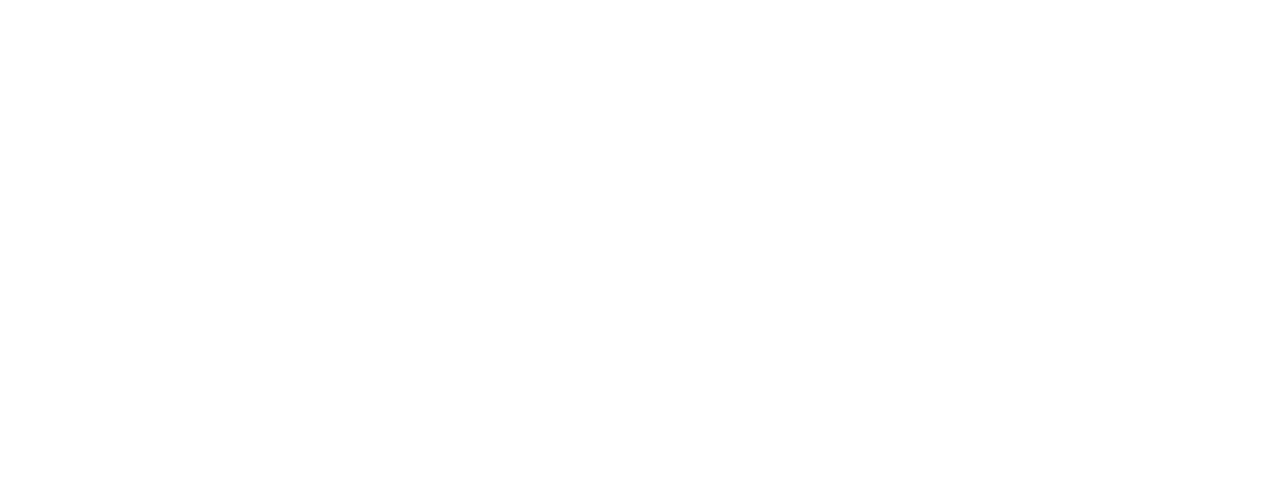
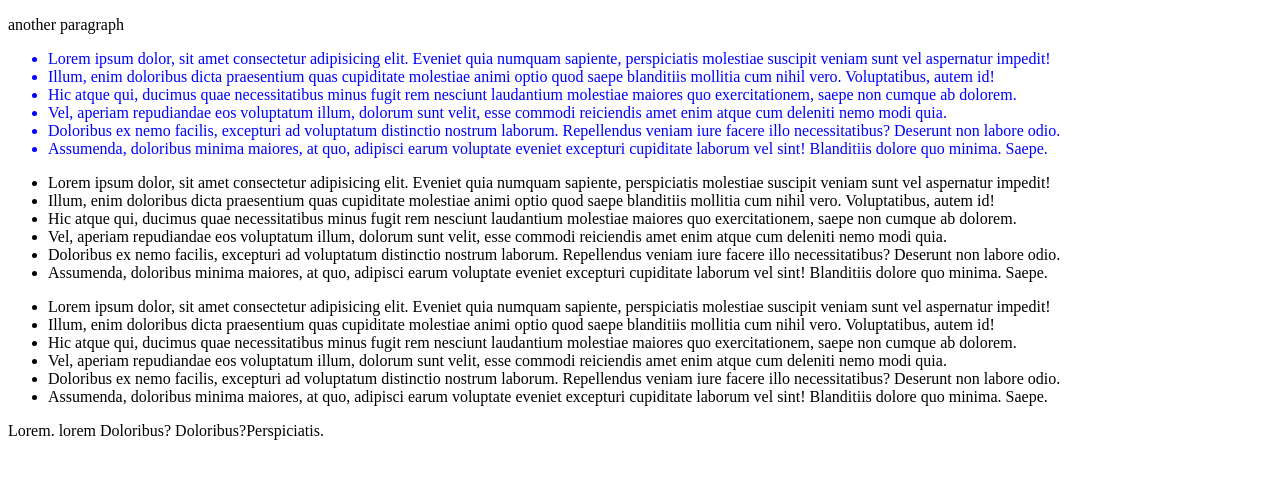
Before and after one commit to kate-miah/018, a plain HTML site: page index.html in a window 1280 px wide. Drawn offline with Linux system fonts and the light colour scheme.

Commit message:
first-child and first-of-type

```diff
--- a/assets/style.css
+++ b/assets/style.css
@@ -0,0 +1,19 @@
+/*
+:first-child - перша дитина свого батька
+:first-of-type - перша дитина ТАКОГО ТИПУ
+
+*/
+
+
+/* Task1
+
+Вибрати першу лішку першого улу
+
+ul:first-of-type > li:first-child{
+    color: blue;
+}
+*/
+
+ul:first-of-type{
+    color: blue;
+}
--- a/index.html
+++ b/index.html
@@ -7,6 +7,36 @@
     <link rel="stylesheet" href="./assets/style.css">
 </head>
 <body>
+    <p>another paragraph</p>
+    <ul>
+        <li>Lorem ipsum dolor, sit amet consectetur adipisicing elit. Eveniet quia numquam sapiente, perspiciatis molestiae suscipit veniam sunt vel aspernatur impedit!</li>
+        <li>Illum, enim doloribus dicta praesentium quas cupiditate molestiae animi optio quod saepe blanditiis mollitia cum nihil vero. Voluptatibus, autem id!</li>
+        <li>Hic atque qui, ducimus quae necessitatibus minus fugit rem nesciunt laudantium molestiae maiores quo exercitationem, saepe non cumque ab dolorem.</li>
+        <li>Vel, aperiam repudiandae eos voluptatum illum, dolorum sunt velit, esse commodi reiciendis amet enim atque cum deleniti nemo modi quia.</li>
+        <li>Doloribus ex nemo facilis, excepturi ad voluptatum distinctio nostrum laborum. Repellendus veniam iure facere illo necessitatibus? Deserunt non labore odio.</li>
+        <li>Assumenda, doloribus minima maiores, at quo, adipisci earum voluptate eveniet excepturi cupiditate laborum vel sint! Blanditiis dolore quo minima. Saepe.</li>
+    </ul>
 
+    <ul>
+        <li>Lorem ipsum dolor, sit amet consectetur adipisicing elit. Eveniet quia numquam sapiente, perspiciatis molestiae suscipit veniam sunt vel aspernatur impedit!</li>
+        <li>Illum, enim doloribus dicta praesentium quas cupiditate molestiae animi optio quod saepe blanditiis mollitia cum nihil vero. Voluptatibus, autem id!</li>
+        <li>Hic atque qui, ducimus quae necessitatibus minus fugit rem nesciunt laudantium molestiae maiores quo exercitationem, saepe non cumque ab dolorem.</li>
+        <li>Vel, aperiam repudiandae eos voluptatum illum, dolorum sunt velit, esse commodi reiciendis amet enim atque cum deleniti nemo modi quia.</li>
+        <li>Doloribus ex nemo facilis, excepturi ad voluptatum distinctio nostrum laborum. Repellendus veniam iure facere illo necessitatibus? Deserunt non labore odio.</li>
+        <li>Assumenda, doloribus minima maiores, at quo, adipisci earum voluptate eveniet excepturi cupiditate laborum vel sint! Blanditiis dolore quo minima. Saepe.</li>
+    </ul>
+
+    <ul>
+        <li>Lorem ipsum dolor, sit amet consectetur adipisicing elit. Eveniet quia numquam sapiente, perspiciatis molestiae suscipit veniam sunt vel aspernatur impedit!</li>
+        <li>Illum, enim doloribus dicta praesentium quas cupiditate molestiae animi optio quod saepe blanditiis mollitia cum nihil vero. Voluptatibus, autem id!</li>
+        <li>Hic atque qui, ducimus quae necessitatibus minus fugit rem nesciunt laudantium molestiae maiores quo exercitationem, saepe non cumque ab dolorem.</li>
+        <li>Vel, aperiam repudiandae eos voluptatum illum, dolorum sunt velit, esse commodi reiciendis amet enim atque cum deleniti nemo modi quia.</li>
+        <li>Doloribus ex nemo facilis, excepturi ad voluptatum distinctio nostrum laborum. Repellendus veniam iure facere illo necessitatibus? Deserunt non labore odio.</li>
+        <li>Assumenda, doloribus minima maiores, at quo, adipisci earum voluptate eveniet excepturi cupiditate laborum vel sint! Blanditiis dolore quo minima. Saepe.</li>
+    </ul>
+
+    <p>
+        <span>Lorem.</span> lorem <span>Doloribus?</span> Doloribus?<span>Perspiciatis.</span>
+    </p>
 </body>
 </html>
```
